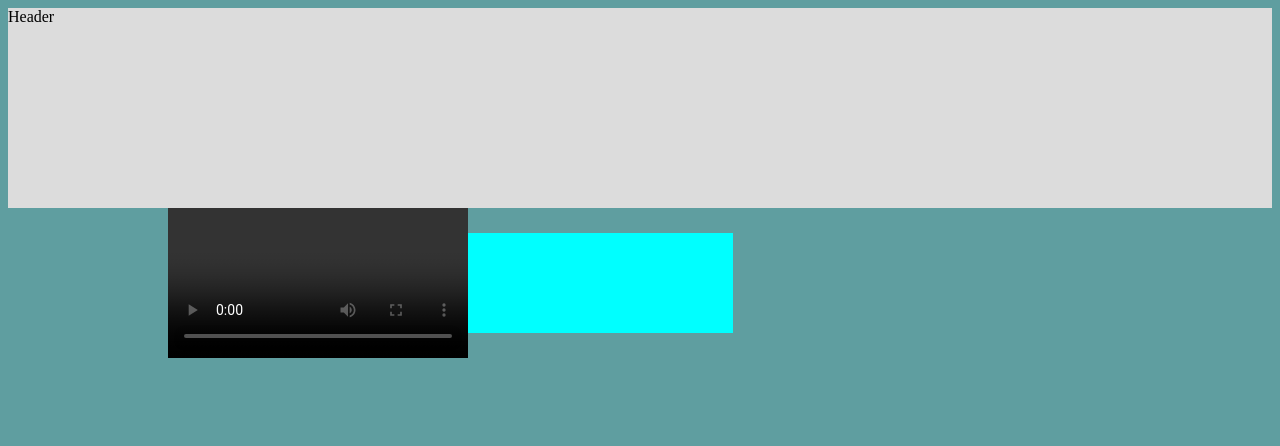
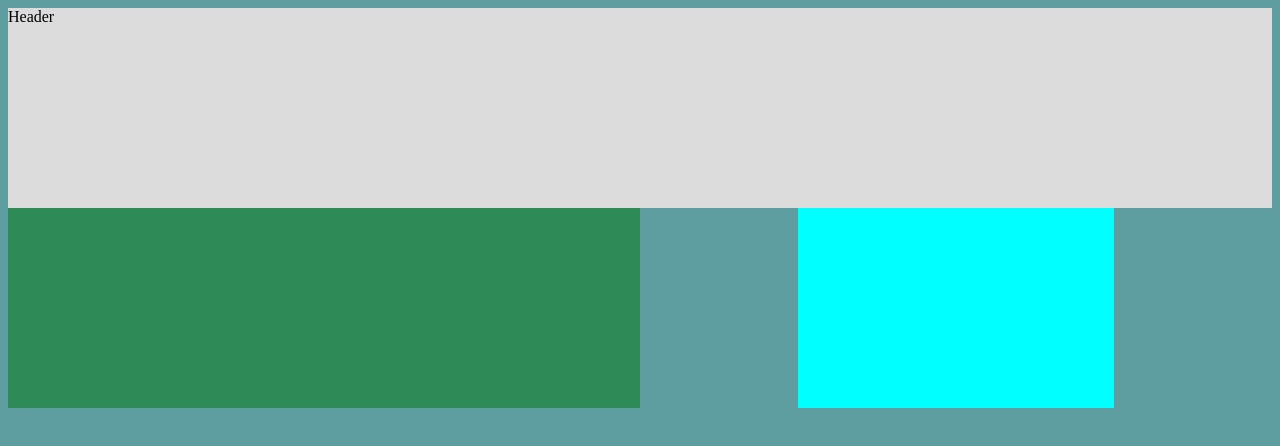
Before and after one commit to Chuy210/sesiontresomar, a plain HTML site: page index.html in a window 1280 px wide. Drawn offline with Linux system fonts and the light colour scheme.

Commit message:
Articulo de publicidad

```diff
--- a/index.html
+++ b/index.html
@@ -10,36 +10,20 @@
     <header class="container-header">
         <nav>Header</nav>
     </header>
-<main>
+<main class="container-main">
+<section class="container-section">
 
-    <!-- <section>
-        <video src="https://cdn.videvo.net/videvo_files/video/premium/video0036/small_watermarked/computer_code00_preview.webm"></video>
-        <video controls>
-            <source
-              type="video/webm"
-              src="https://cdn.videvo.net/videvo_files/video/premium/video0036/small_watermarked/computer_code00_preview.webm"
-            />
-            <source
-              type="video/mp4"
-              src="http4s://cdn.videvo.net/videvo_files/video/premium/video0036/small_watermarked/computer_code00_preview.mp"
-            />
-          </video>
-          <iframe width="420" height="315"
-          src="https://www.youtube.com/embed/tgbNymZ7vqY">
-          </iframe>
-    </section> -->
-
-</main>
+</section>
 
 <section class="container-section-promo">
 
-    <video controls></video>
     <article class="item-article">
 
     </article>
 
+</section>
+</main>
 
-</section>
 
 <footer></footer>
 
--- a/style.css
+++ b/style.css
@@ -6,16 +6,25 @@ html{
     width: 100%;
     height: 200px;
     background-color: gainsboro;
+
+}
+.container-main{
+    display: flex;
+}
+.container-section{
+    width: 50%;
+    height: 200px;
+    background-color: seagreen;
 }
 .container-section-promo{
     display: flex;
-    width: 70%;
-    height: 100px auto;
+    width: 50%;
+    height: 200px auto;
     align-items: center;
     justify-content: center;
 }
 .item-article{
-    width: 30%;
-    height: 100px;
+    width: 50%;
+    height: 200px;
     background-color: aqua;
 }
```
